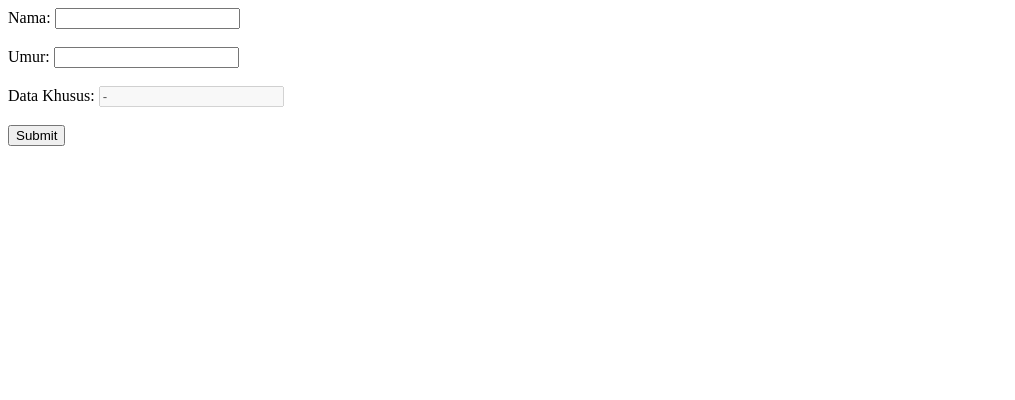
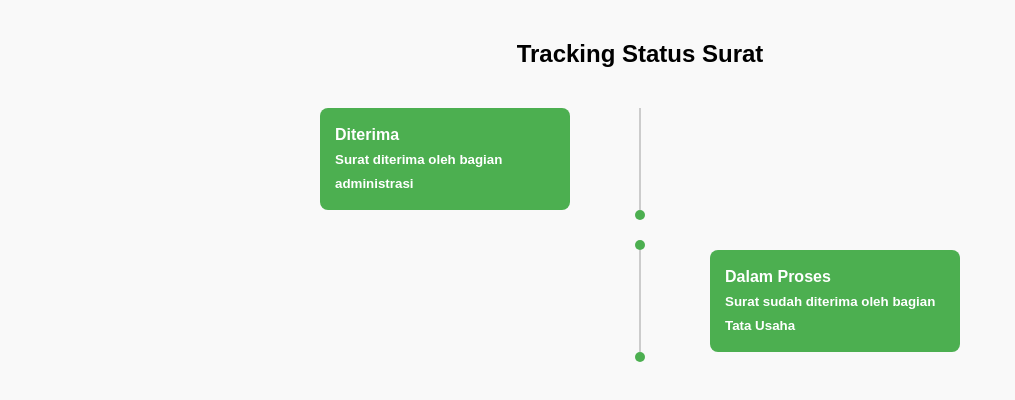
Before and after one commit to garda1000/mailtracker.github.io, a plain HTML site: page FlowSurat.html in a window 1280 px wide. Shown: the whole page, without its empty margins (0-1015 px from the left). Drawn offline with Linux system fonts and the light colour scheme.

Commit message:
tinggal perlu styeling

```diff
--- a/FlowSurat.html
+++ b/FlowSurat.html
@@ -3,35 +3,42 @@
 <head>
     <meta charset="UTF-8">
     <meta name="viewport" content="width=device-width, initial-scale=1.0">
-    <title>Conditional Input Enable</title>
+    <title>Tracking Surat</title>
+    <link rel="shortcut icon" href="src/11683680803.png" type="image/x-icon">
+    <link rel="stylesheet" href="styleFlow.css">
 </head>
 <body>
-    <form id="myForm" onsubmit="return enableSpecificInput()">
-        <label for="name">Nama:</label>
-        <input type="text" id="name" required><br><br>
+    <div class="tracking-container">
+        <h2>Tracking Status Surat</h2>
 
-        <label for="age">Umur:</label>
-        <input type="number" id="age" required><br><br>
+        <!-- Zigzag tracking with connected lines -->
+        <div class="step-container step-left">
+            <div class="step completed">Diterima<br><small>Surat diterima oleh bagian administrasi</small></div>
+            <div class="line"></div>
+            <div class="circle circle-bottom"></div>
+        </div>
 
-        <label for="specialInput">Data Khusus:</label>
-        <input type="text" id="specialInput" value="-" disabled><br><br>
+        <div class="step-container step-right">
+            <div class="step completed">Dalam Proses<br><small>Surat sudah diterima oleh bagian Tata Usaha</small></div>
+            <div class="line"></div>
+            <div class="circle circle-top"></div>
+            <div class="circle circle-bottom"></div>
+        </div>
 
-        <button type="submit">Submit</button>
-    </form>
+        <!-- Step Terkirim, hidden by default -->
+        <div id="terkirimStep" class="step-container step-left hidden">
+            <div class="step">Dalam Proses<br><small>Surat telah diteruskan ke bagian <div id="output"></div> </small></div>
+            <div class="line"></div>
+            <div class="circle circle-top"></div>
+            <div class="circle circle-bottom"></div>
+        </div>
 
-    <script>
-        let isSubmitted = false;
-
-        function enableSpecificInput() {
-            if (!isSubmitted) {
-                // Mengaktifkan input khusus dan mencegah form terkirim saat pertama kali tombol submit ditekan
-                document.getElementById("specialInput").disabled = false;
-                isSubmitted = true; // Menandakan form telah di-submit sekali
-                return false; // Mencegah form terkirim
-            }
-            // Jika tombol submit ditekan kedua kalinya, form akan terkirim
-            return true;
-        }
-    </script>
+        <!-- Step Selesai, hidden by default -->
+        <div id="selesaiStep" class="step-container step-right hidden">
+            <div class="step">Selesai<br><small>Proses surat telah selesai</small></div>
+            <div class="circle circle-top"></div>
+        </div>
+    </div>
+    <script src="scriptFlow.js"></script>
 </body>
 </html>
--- /dev/null
+++ b/scriptFlow.js
@@ -0,0 +1,9 @@
+const urlParams = new URLSearchParams(window.location.search);
+const keterangan = urlParams.get('keterangan');
+document.getElementById("output").innerHTML = keterangan;
+
+// Menampilkan step "Terkirim" dan "Selesai" jika "KETERANGAN" lebih dari 3 karakter
+if (keterangan.length > 5) {
+    document.getElementById("terkirimStep").classList.remove("hidden");
+    document.getElementById("selesaiStep").classList.remove("hidden");
+}
--- a/style.css
+++ b/style.css
@@ -6,7 +6,6 @@
 
 body {
     font-family: 'Poppins', sans-serif;
-    background-color: #f7f7f7;
     color: #333;
     display: flex;
     flex-direction: column;
@@ -54,3 +53,22 @@ footer {
     font-size: 14px;
     color: #777;
 }
+
+body::before,
+body::after {
+    content: url('src/small-envelope-icon.png'); /* Ganti dengan path ikon surat Anda */
+    position: absolute;
+    opacity: 0.1;
+    width: 80px; /* Ukuran ikon */
+    height: auto;
+}
+
+body::before {
+    top: 10%;
+    left: 10%;
+}
+
+body::after {
+    bottom: 10%;
+    right: 10%;
+}
--- a/styleCRUD.css
+++ b/styleCRUD.css
@@ -3,7 +3,7 @@ body, html {
     padding: 0;
     height: 100%;
     overflow: hidden;
-    font-family: Arial, sans-serif; /* Menggunakan font yang lebih modern */
+    font-family: Arial, sans-serif;
   }
   iframe {
     position: absolute;
@@ -25,13 +25,13 @@ body, html {
     border: none;
     border-radius: 5px;
     z-index: 10;
-    box-shadow: 0 4px 8px rgba(0, 0, 0, 0.2); /* Tambahkan bayangan */
-    transition: background-color 0.3s, transform 0.2s; /* Tambahkan transisi */
+    box-shadow: 0 4px 8px rgba(0, 0, 0, 0.2);
+    transition: background-color 0.3s, transform 0.2s;
   }
   .back-button:hover {
     background-color: #3e8e41;
-    transform: translateY(-2px); /* Efek angkat saat hover */
+    transform: translateY(-2px);
   }
   .back-button:active {
-    transform: translateY(1px); /* Efek tekan saat diklik */
+    transform: translateY(1px);
   }
--- /dev/null
+++ b/styleFlow.css
@@ -0,0 +1,72 @@
+body {
+    font-family: Arial, sans-serif;
+    display: flex;
+    justify-content: center;
+    margin: 0;
+    padding: 20px;
+    background-color: #f9f9f9;
+}
+.tracking-container {
+    width: 600px;
+    display: flex;
+    flex-direction: column;
+    align-items: center;
+}
+.step-container {
+    display: flex;
+    align-items: center;
+    width: 100%;
+    margin: 20px 0;
+    position: relative;
+}
+.step {
+    padding: 15px;
+    border-radius: 8px;
+    background-color: #f0f0f0;
+    text-align: center;
+    width: 220px;
+    font-weight: bold;
+    color: #555;
+    line-height: 1.5;
+}
+.step.completed {
+    background-color: #4caf50;
+    color: white;
+}
+.line {
+    position: absolute;
+    width: 2px;
+    background-color: #ccc;
+    top: 0;
+    bottom: 0;
+    left: 50%;
+    transform: translateX(-50%);
+}
+.step-left .step {
+    margin-right: auto;
+    transform: translateX(-20px);
+    text-align: left;
+}
+.step-right .step {
+    margin-left: auto;
+    transform: translateX(20px);
+    text-align: left;
+}
+.circle {
+    width: 10px;
+    height: 10px;
+    background-color: #4caf50;
+    border-radius: 50%;
+    position: absolute;
+    left: 50%;
+    transform: translateX(-50%);
+}
+.circle-top {
+    top: -10px;
+}
+.circle-bottom {
+    bottom: -10px;
+}
+.hidden {
+    display: none;
+}
```
Also changed, not shown: CRUD-Data.html (+1 -0 lines), Tracker.html (+9 -60 lines), index.html (+2 -0 lines), mode.css (added, +62 -0 lines), scriptTracker.js (added, +35 -0 lines), src/11683680803.png (added), styleTracker.css (line endings or trailing spaces).
